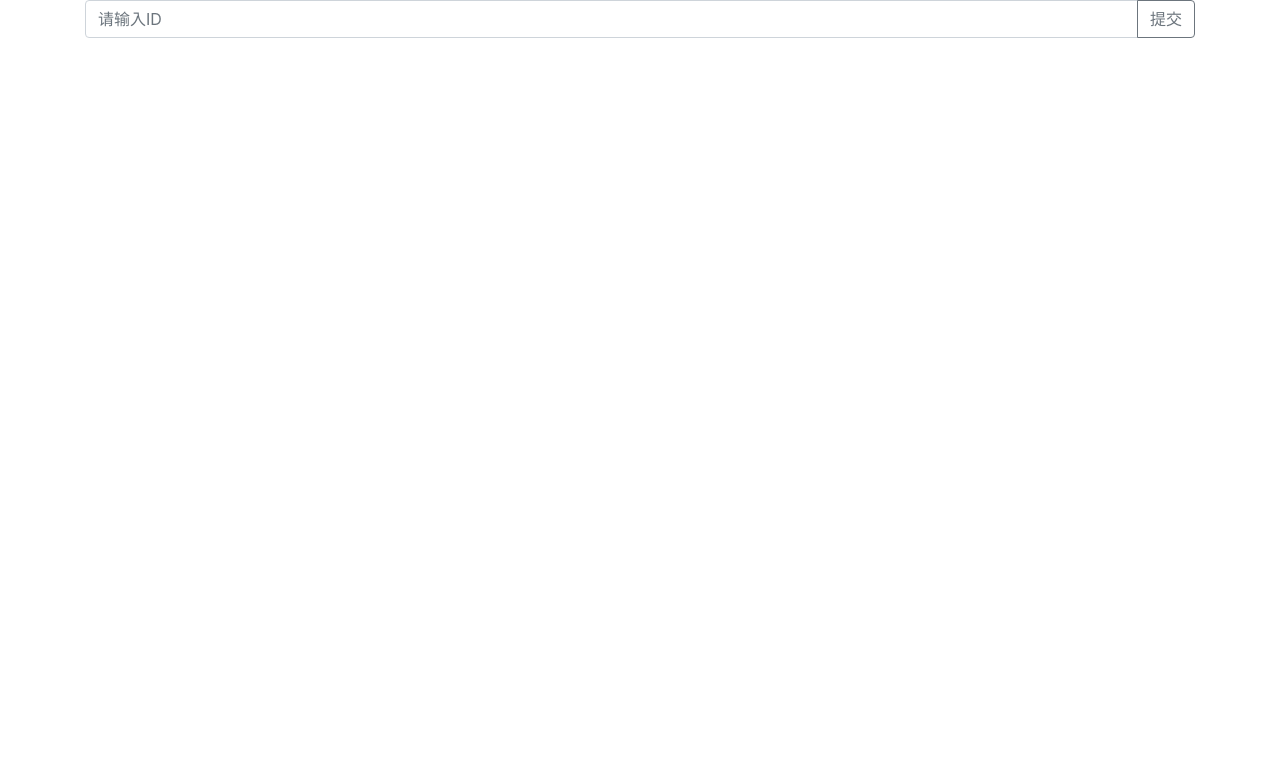
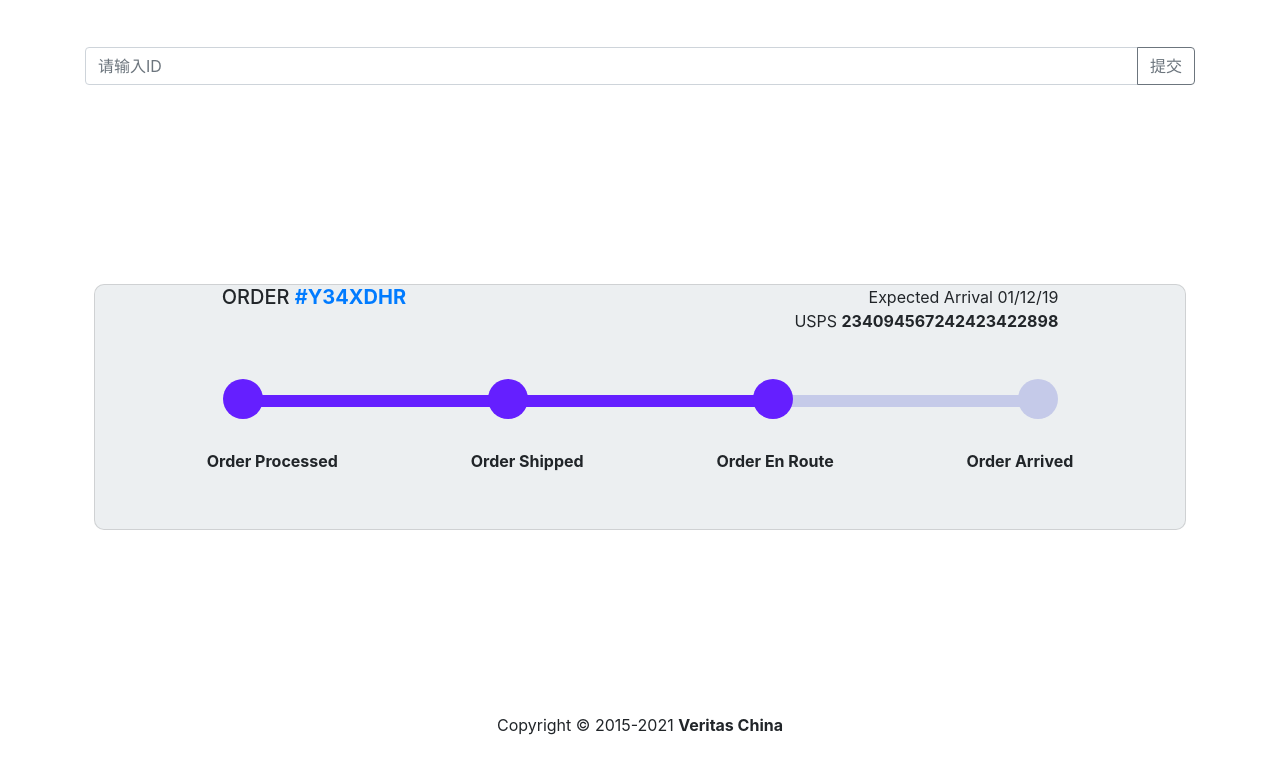
Before and after one commit to this-mitziqu/application-track, a React (Create React App) app: page / in a window 1280 px wide. Shown: the top 774 px of the page. Built offline with nearby package versions, Linux system fonts and the light colour scheme.

Commit message:
add ProgressCard and Footer

```diff
--- a/src/App.js
+++ b/src/App.js
@@ -2,14 +2,18 @@ import React from 'react'
 import './App.css';
 
 import InputForm from './InputForm'
+import ProgressCard from './ProgressCard';
 import { Container } from 'react-bootstrap';
 import 'bootstrap/dist/css/bootstrap.css';
+import Footer from './Footer';
 
 
 function App() {
     return(
-    <Container>
+    <Container fluid className="vh-100 d-flex flex-column justify-content-around">
         <InputForm />
+        <ProgressCard />
+        <Footer />
     </Container>
     )
 }
--- /dev/null
+++ b/src/Footer.js
@@ -0,0 +1,18 @@
+import React from 'react'
+import ReactDOM from 'react-dom'
+import ModalFooter from 'react-bootstrap/ModalFooter'
+import 'bootstrap/dist/css/bootstrap.css';
+import { Container } from 'react-bootstrap';
+
+
+class Footer extends React.Component {
+    render() {
+        return(
+            <Container className="text-center">
+            <p> Copyright © 2015-2021 <b> Veritas China </b></p>
+            </Container>
+        );
+    }
+}
+
+export default Footer;
--- a/src/InputForm.js
+++ b/src/InputForm.js
@@ -1,7 +1,7 @@
 import React from 'react'
 import ReactDOM from 'react-dom'
 import axios from 'axios'
-import { Form, InputGroup, Button } from 'react-bootstrap';
+import { Form, InputGroup, Button, Container } from 'react-bootstrap';
 import 'bootstrap/dist/css/bootstrap.css';
 
 
@@ -34,12 +34,16 @@ class InputForm extends React.Component {
 
   handleSubmit(event) {
 
-    axios.get('https://collectionapi.metmuseum.org/public/collection/v1/objects/' + this.state.value, {
+    axios.post('https://apply.veritaschina.org/api/track.php', {
+      query: this.state.value
+    },
+    {
       headers: {
         'Access-Control-Allow-Origin': '*',
-        'Access-Control-Allow-Methods': 'GET',
-      },
-      }).then((response) => this.setState({posts: response.data.title})
+        'Access-Control-Allow-Methods': 'POST',
+      }
+    }
+      ).then((response) => this.setState({posts: response.data.title})
       ).catch(function (error) {
         if (error.response) {
           console.log(error.response.headers);
@@ -58,7 +62,7 @@ class InputForm extends React.Component {
   render() {
     const { posts } = this.state
     return (
-      <div>
+      <Container>
     <Form onSubmit={this.handleSubmit}>
     <InputGroup className="mb-3">
     <Form.Control
@@ -75,7 +79,7 @@ class InputForm extends React.Component {
     </InputGroup>
   </Form>
   <div>{posts}</div>
-  </div>
+  </Container>
     );
   }
 }
--- /dev/null
+++ b/src/ProgressCard.css
@@ -0,0 +1,116 @@
+
+.card {
+    z-index: 0;
+    background-color: #ECEFF1;
+    padding-bottom: 20px;
+    margin-top: 90px;
+    margin-bottom: 90px;
+    border-radius: 10px
+  }
+
+  .top {
+    padding-left: 13% !important;
+    padding-right: 13% !important
+  }
+
+
+  #progressbar {
+    margin-bottom: 30px;
+    overflow: hidden;
+    color: #455A64;
+    padding-left: 0px;
+    margin-top: 30px
+  }
+
+  #progressbar li {
+    list-style-type: none;
+    font-size: 13px;
+    width: 25%;
+    float: left;
+    position: relative;
+    font-weight: 400
+  }
+
+  #progressbar .step0:before {
+    font-family: FontAwesome;
+    content: "\f10c";
+    color: #fff
+  }
+
+  #progressbar li:before {
+    width: 40px;
+    height: 40px;
+    line-height: 45px;
+    display: block;
+    font-size: 20px;
+    background: #C5CAE9;
+    border-radius: 50%;
+    margin: auto;
+    padding: 0px
+  }
+
+  #progressbar li:after {
+    content: '';
+    width: 100%;
+    height: 12px;
+    background: #C5CAE9;
+    position: absolute;
+    left: 0;
+    top: 16px;
+    z-index: -1
+  }
+
+  #progressbar li:last-child:after {
+    border-top-right-radius: 10px;
+    border-bottom-right-radius: 10px;
+    position: absolute;
+    left: -50%
+  }
+
+  #progressbar li:nth-child(2):after,
+  #progressbar li:nth-child(3):after {
+    left: -50%
+  }
+
+  #progressbar li:first-child:after {
+    border-top-left-radius: 10px;
+    border-bottom-left-radius: 10px;
+    position: absolute;
+    left: 50%
+  }
+
+  #progressbar li:last-child:after {
+    border-top-right-radius: 10px;
+    border-bottom-right-radius: 10px
+  }
+
+  #progressbar li:first-child:after {
+    border-top-left-radius: 10px;
+    border-bottom-left-radius: 10px
+  }
+
+  #progressbar li.active:before,
+  #progressbar li.active:after {
+    background: #651FFF
+  }
+
+  #progressbar li.active:before {
+    font-family: FontAwesome;
+    content: "\f00c"
+  }
+
+  .icon {
+    width: 60px;
+    height: 60px;
+    margin-right: 15px
+  }
+
+  .icon-content {
+    padding-bottom: 20px
+  }
+
+  @media screen and (max-width: 992px) {
+    .icon-content {
+        width: 50%
+    }
+  }
--- /dev/null
+++ b/src/ProgressCard.js
@@ -0,0 +1,58 @@
+import React from 'react'
+import ReactDOM from 'react-dom'
+import { Container, Row, Card } from 'react-bootstrap';
+import './ProgressCard.css';
+
+class ProgressCard extends React.Component {
+    render() {
+    return(
+        <Container className="px-1 px-md-4 mx-auto">
+            <Card>
+                <Row className="d-flex justify-content-between px-3 top">
+                    <div className="d-flex">
+                        <h5>ORDER <span className="text-primary font-weight-bold">#Y34XDHR</span></h5>
+                    </div>
+                    <div className="d-flex flex-column text-sm-right">
+                        <p className="mb-0">Expected Arrival <span>01/12/19</span></p>
+                        <p>USPS <span className="font-weight-bold">234094567242423422898</span></p>
+                    </div>
+                </Row>
+                <div className="d-flex justify-content-center">
+                    <div className="col-12">
+                        <ul id="progressbar" className="text-center">
+                            <li className="active step0"></li>
+                            <li className="active step0"></li>
+                            <li className="active step0"></li>
+                            <li className="step0"></li>
+                        </ul>
+                    </div>
+                </div>
+                <Row className="justify-content-between top">
+                    <Row className="d-flex icon-content">
+                        <div className="d-flex flex-column">
+                            <p className="font-weight-bold">Order{"\n"}Processed</p>
+                        </div>
+                    </Row>
+                    <Row className="d-flex icon-content">
+                        <div className="d-flex flex-column">
+                            <p className="font-weight-bold">Order{"\n"}Shipped</p>
+                        </div>
+                    </Row>
+                    <Row className="d-flex icon-content">
+                        <div className="d-flex flex-column">
+                            <p className="font-weight-bold">Order{"\n"}En Route</p>
+                        </div>
+                    </Row>
+                    <Row className="d-flex icon-content">
+                        <div className="d-flex flex-column">
+                            <p className="font-weight-bold">Order{"\n"}Arrived</p>
+                        </div>
+                    </Row>
+                </Row>
+            </Card>
+        </Container>
+    );
+    }
+}
+
+export default ProgressCard;
```
